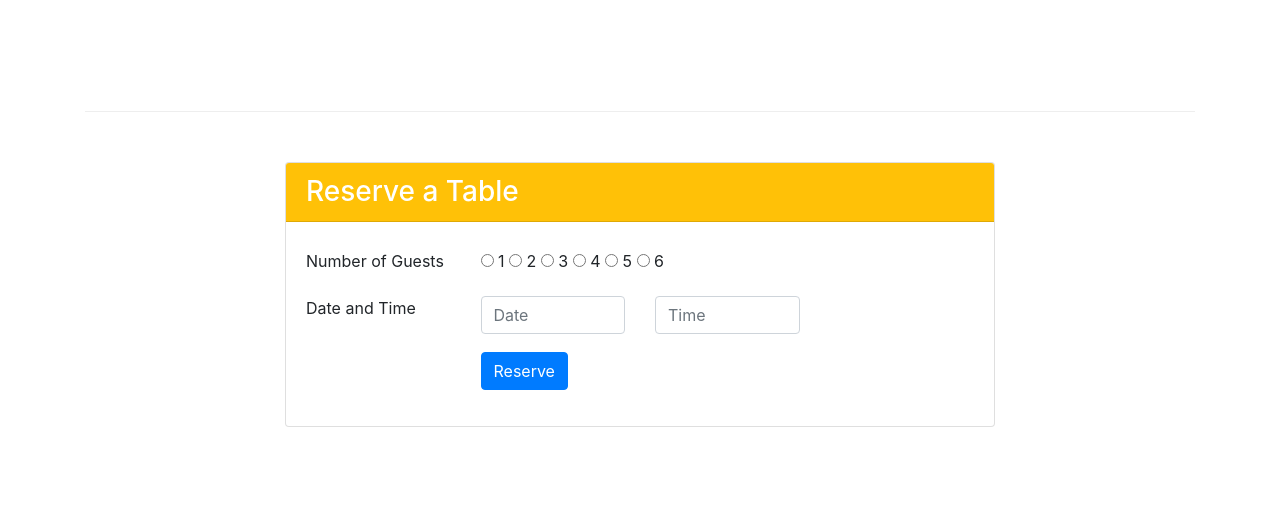
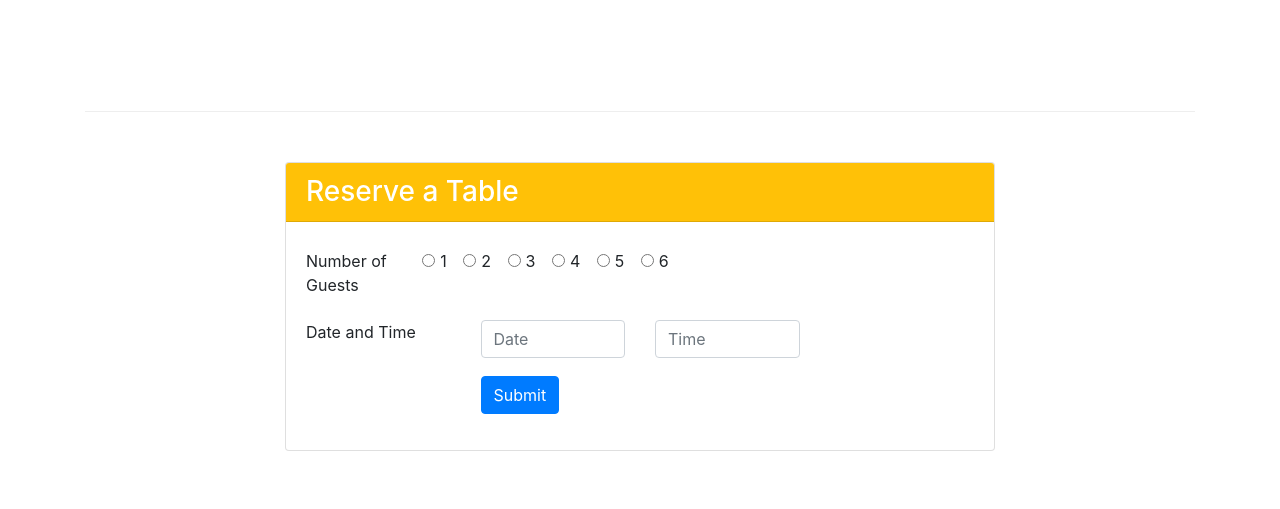
Before and after one commit to sho6nak/conFusion, a website: page index.html in a window 1280 px wide. Shown: the part 1422-1931 px from the top of the page. Drawn offline with nearby package versions, Linux system fonts and the light colour scheme.

Commit message:
Assignment 2 modified

```diff
--- a/index.html
+++ b/index.html
@@ -46,7 +46,7 @@
                             <img src="img/logo.png" class="img-fluid">
                         </div>
                         <div class="col-12 col-sm align-self-center">
-                            <a href="#placehere"><button type="submit" class="btn btn-warning btn-small">Reserve Table</button></a>
+                            <a href="#placehere" role="button" class="btn btn-block nav-link btn-warning">Reserve Table</a>
                         </div>
                     </div>
                 </div>
@@ -119,22 +119,32 @@
                     <div class="card-body">
                         <form>
                             <div class="form-group row">
-                                <div class="col-12 col-sm-3">
-                                    <p class="col-form-label">Number of Guests</p>
+                                <label for="guest" class="col-12 col-md-2 col-form-label">Number of Guests</label>
+                                    <div class="col-12 col-sm-8 guest">
+                                        <div class="form-check form-check-inline">
+                                            <input type="radio" name="1" class="form-check-input">
+                                            <label class="col-form-label" for="1">1 </label>
                                         </div>
-                                <div class="col-12 col-sm-8">
-                                    <input type="radio" name="1">
-                                    <label class="col-form-label" for="1">1 </label>
-                                    <input type="radio" name="1">
+                                        <div class="form-check form-check-inline">
+                                            <input type="radio" name="1" class="form-check-input">
                                             <label class="col-form-label" for="1">2</label>
-                                    <input type="radio" name="1">
+                                        </div>
+                                        <div class="form-check form-check-inline">
+                                            <input type="radio" name="1" class="form-check-input">
                                             <label class="col-form-label" for="1">3</label>
-                                    <input type="radio" name="1">
+                                        </div>
+                                        <div class="form-check form-check-inline">
+                                            <input type="radio" name="1" class="form-check-input">
                                             <label class="col-form-label" for="1">4</label>
-                                    <input type="radio" name="1">
+                                        </div>
+                                        <div class="form-check form-check-inline">
+                                            <input type="radio" name="1" class="form-check-input">
                                             <label class="col-form-label" for="1">5</label>
-                                    <input type="radio" name="1">
+                                        </div>
+                                        <div class="form-check form-check-inline">
+                                            <input type="radio" name="1" class="form-check-input">
                                             <label class="col-form-label" for="1">6</label>
+                                        </div>
                                     </div>
                             </div>
                             <div class="form-group row">
@@ -149,8 +159,8 @@
                                 </div>
                             </div>
                             <div class="form-group row">
-                                <div class="col-sm-4 offset-sm-3">
-                                    <button type="submit" class="btn btn-primary">Reserve</button>
+                                <div class="col-md-10 offset-sm-3">
+                                    <button type="submit" class="btn btn-primary">Submit</button>
                                 </div>
                             </div>
                         </form>
```
Lines whose indentation alone changed are shown as unchanged.
